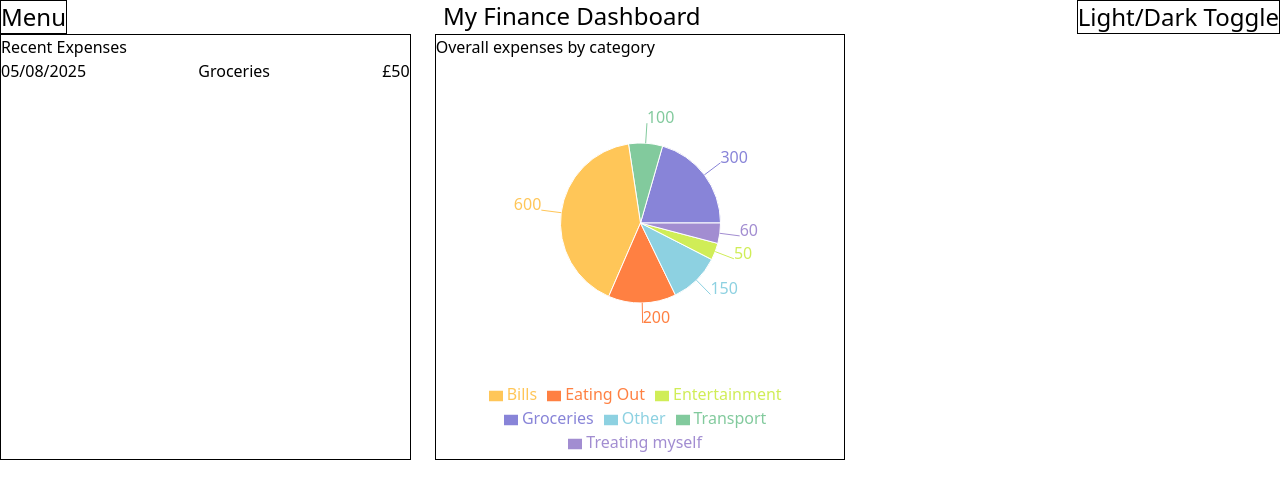
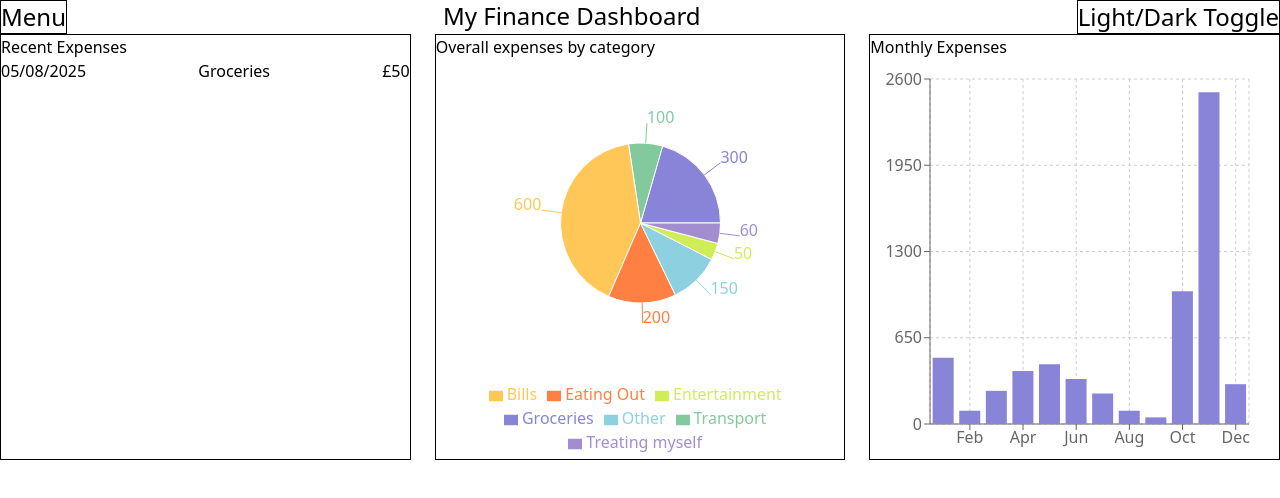
Before and after one commit to tcyw2910/finance-dashboard, a React (Vite) app: page / in a window 1280 px wide. Shown: the top 498 px of the page. Built offline with nearby package versions, Linux system fonts and the light colour scheme.

Commit message:
feat: add a bar chart to display monthly expenses

```diff
--- a/src/components/cards/MonthlyExpensesBarChartCard.tsx
+++ b/src/components/cards/MonthlyExpensesBarChartCard.tsx
@@ -0,0 +1,36 @@
+import { BarChart, CartesianGrid, ResponsiveContainer, XAxis, YAxis, Tooltip, Bar } from "recharts";
+import { Card } from "../shared/Card";
+
+// Mock data representing expenses each month
+const data = [
+    { month: 'Jan', amount: 500},
+    { month: 'Feb', amount: 100},
+    { month: 'Mar', amount: 250},
+    { month: 'Apr', amount: 400},
+    { month: 'May', amount: 450},
+    { month: 'Jun', amount: 340},
+    { month: 'Jul', amount: 230},
+    { month: 'Aug', amount: 100},
+    { month: 'Sept', amount: 50},
+    { month: 'Oct', amount: 1000},
+    { month: 'Nov', amount: 2500},
+    { month: 'Dec', amount: 300},
+]
+
+export const MonthlyExpensesBarChartCard = () => {
+    return (
+        <Card title="Monthly Expenses">
+            <div className="h-100">
+                <ResponsiveContainer width="100%" height="100%">
+                    <BarChart data={data} margin={{ top: 20, right: 30, left: 0, bottom: 5 }}>
+                        <CartesianGrid strokeDasharray="3 3"/>
+                        <XAxis dataKey="month"/>
+                        <YAxis />
+                        <Tooltip />
+                        <Bar dataKey="amount" fill="#8884d8"/>
+                    </BarChart>
+                </ResponsiveContainer>
+            </div>
+        </Card>
+    )
+}
--- a/src/components/layout/DashboardLayout.tsx
+++ b/src/components/layout/DashboardLayout.tsx
@@ -1,13 +1,12 @@
 import { RecentExpensesCard } from '../cards/RecentExpensesCard';
 import { CategoryPieChartCard } from '../cards/CategoryPieChartCard';
+import { MonthlyExpensesBarChartCard } from '../cards/MonthlyExpensesBarChartCard';
 
 const DashboardLayout = () => (
     <div className='grid grid-cols-3 gap-6'>
         <RecentExpensesCard />
         <CategoryPieChartCard />
-        {/* <DebtorsCard />
-        <CreditorsCard />
-        <MonthlyExpensesBarChartCard />  */}
+        <MonthlyExpensesBarChartCard />
 
     </div>
 )
```
